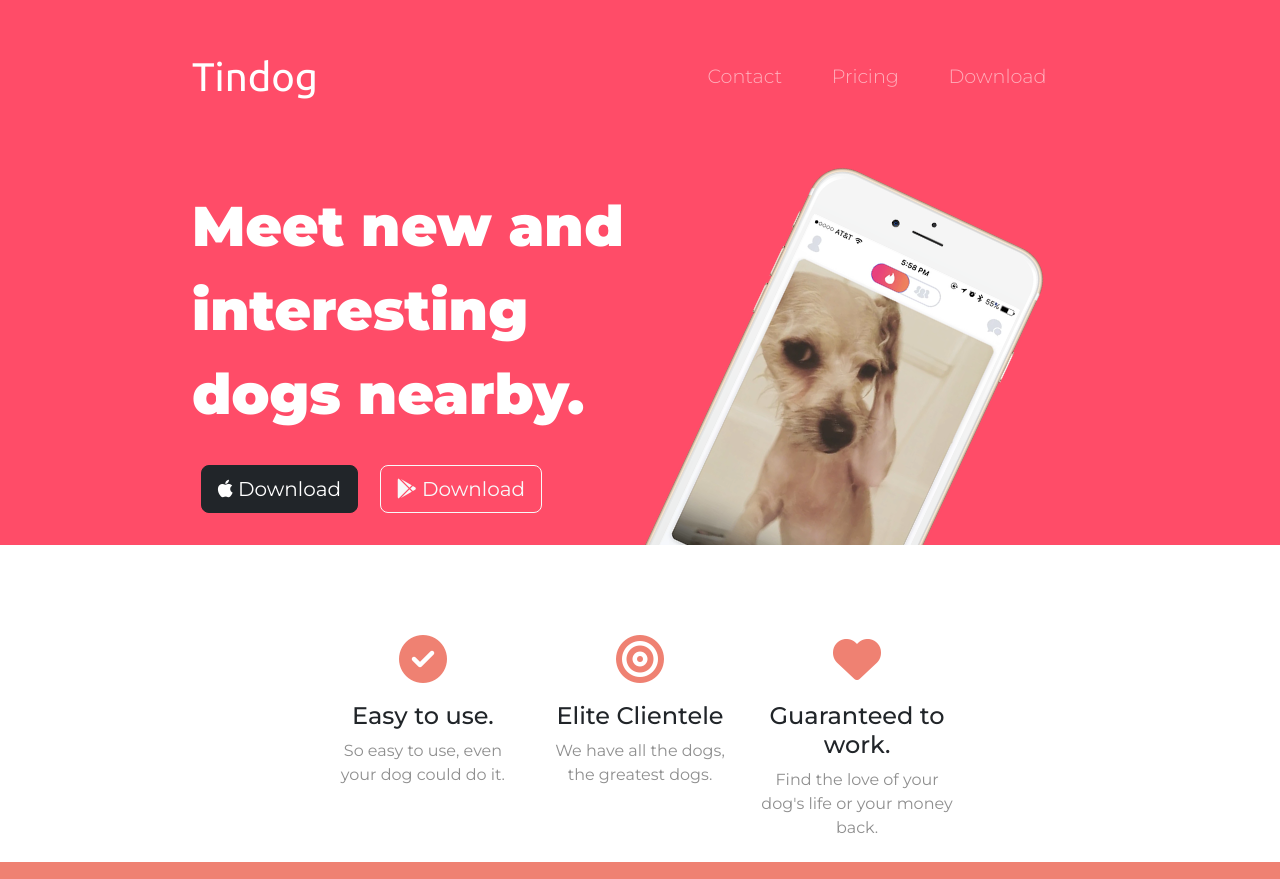
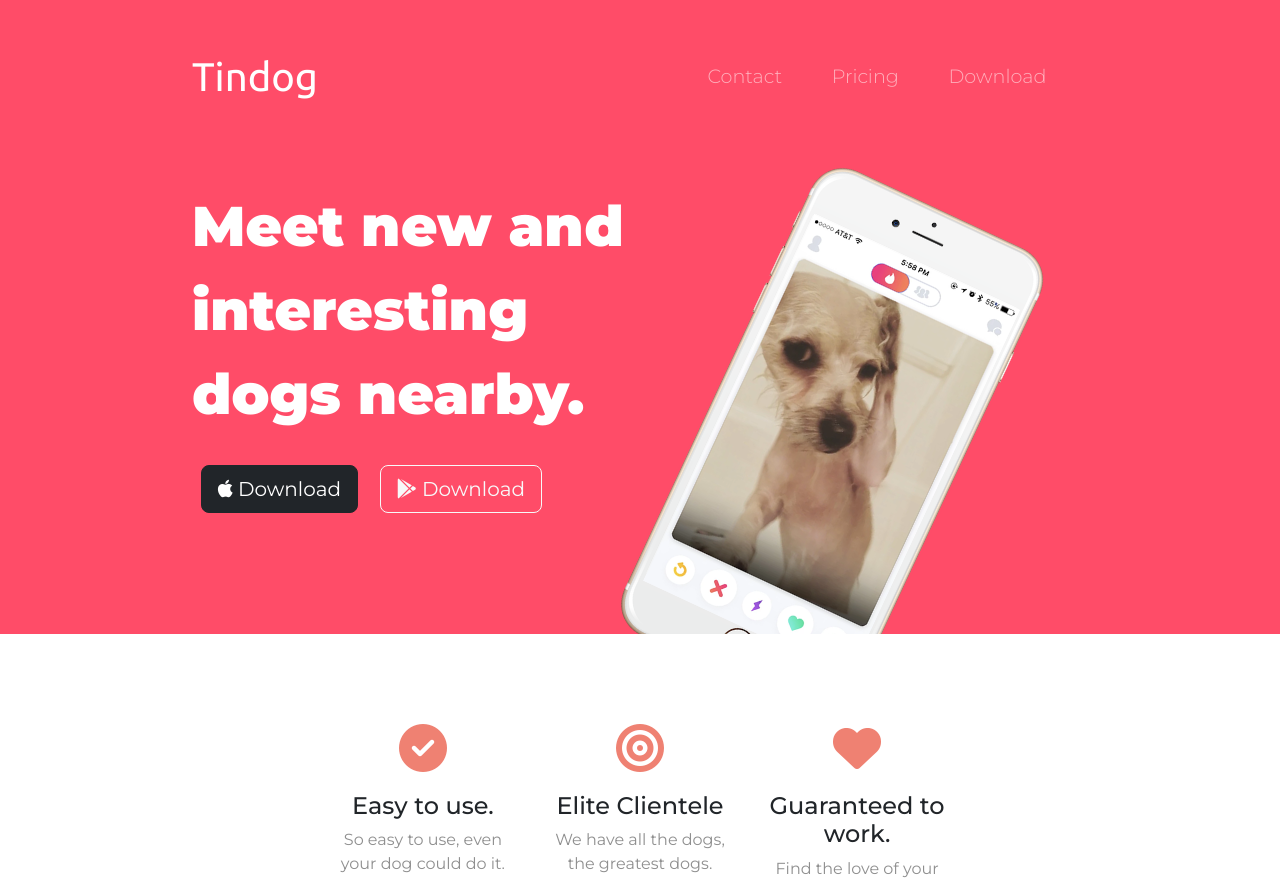
Before and after one commit to enderwigim/Tindog-2, a plain HTML site: page index.html in a window 1280 px wide. Shown: the top 879 px of the page. Drawn offline with nearby package versions, Linux system fonts and the light colour scheme.

Commit message:
Add files via upload

```diff
--- a/css/styles.css
+++ b/css/styles.css
@@ -24,6 +24,7 @@ h3 {
 #title {
   background-color: #ff4c68;
   color: #fff;
+  padding-bottom: 7%;
 }
 
 .container-fluid{
```
